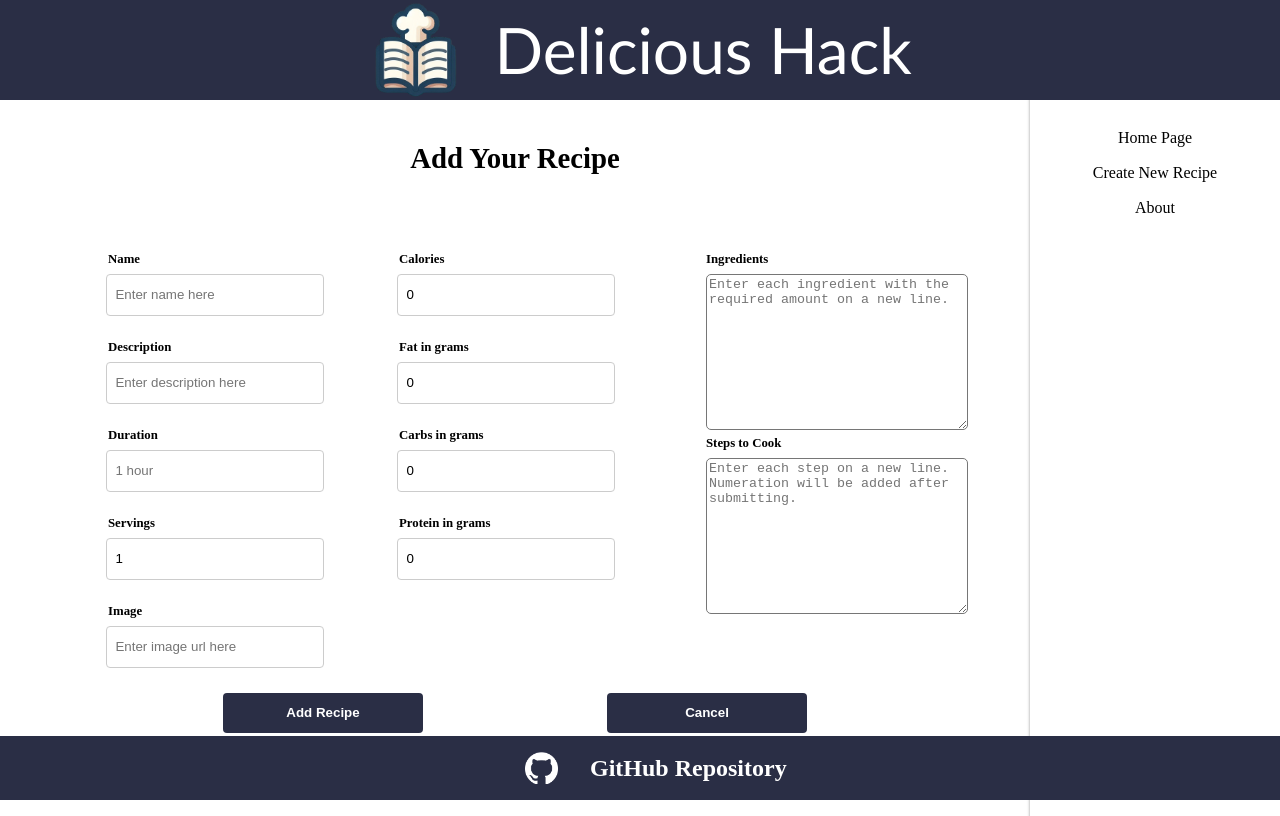
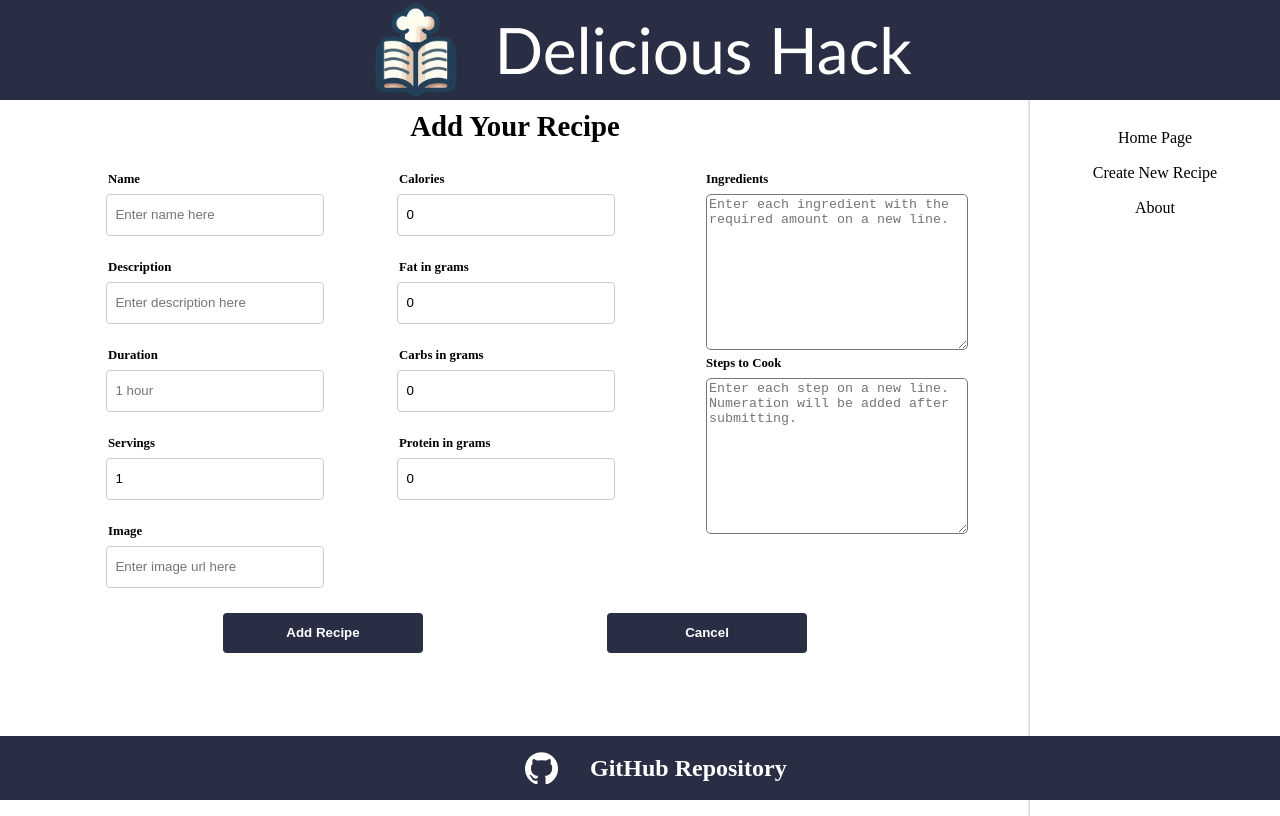
Before and after one commit to tlorius/module2-miniproject-alia-tom-recipe-book, a React (Vite) app: page /createrecipe in a window 1280 px wide. Built offline with nearby package versions, Linux system fonts and the light colour scheme; the HTML template or start-up script is replaced by a standard one.

Commit message:
more styling refinement

```diff
--- a/src/styles/CreateRecipeForm.module.css
+++ b/src/styles/CreateRecipeForm.module.css
@@ -3,13 +3,13 @@
   padding: 1.5rem;
   height: 33rem;
   font-size: 0.8rem;
+  margin-top: -2rem;
 }
 
 .formHeader {
   text-align: center;
   font-weight: 600;
   font-size: 1.8rem;
-  margin-bottom: 3rem;
 }
 
 .label {
```
